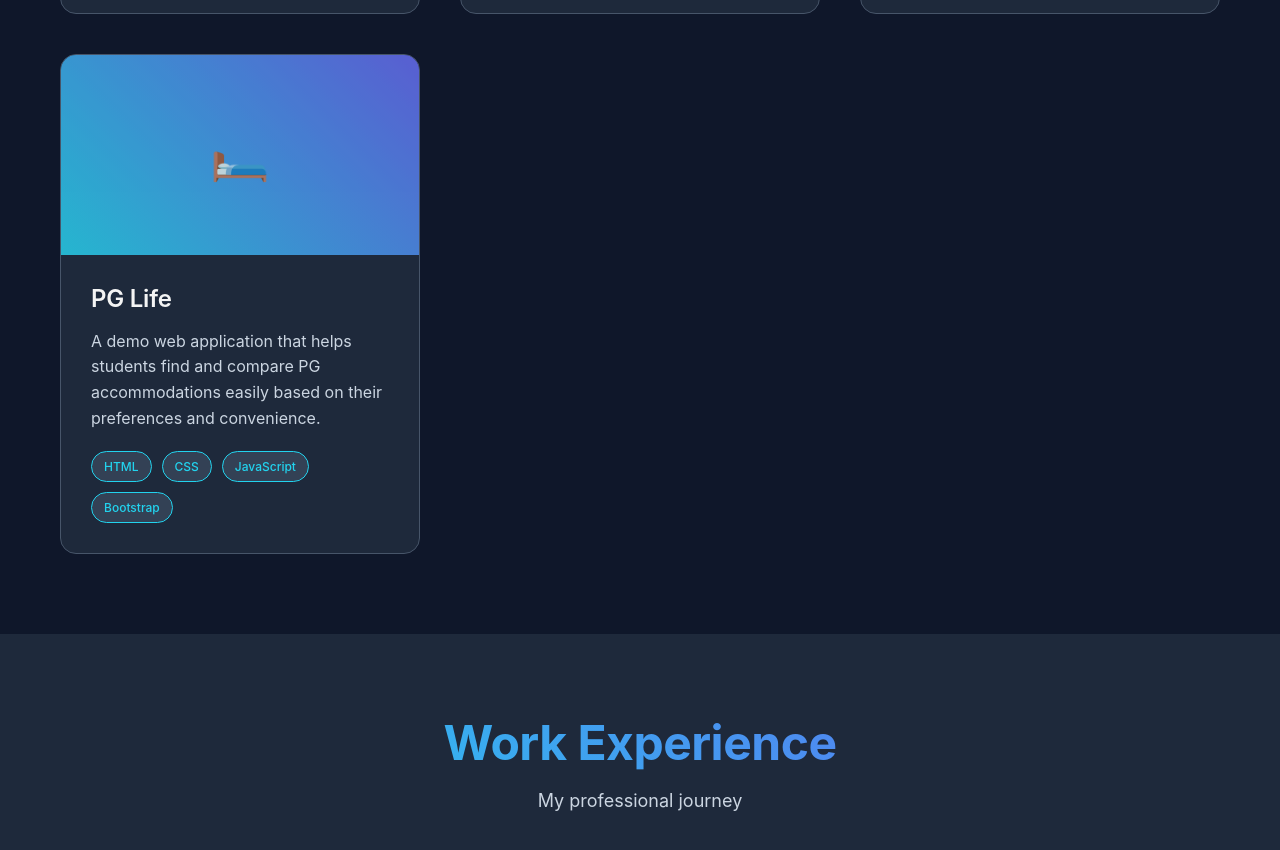
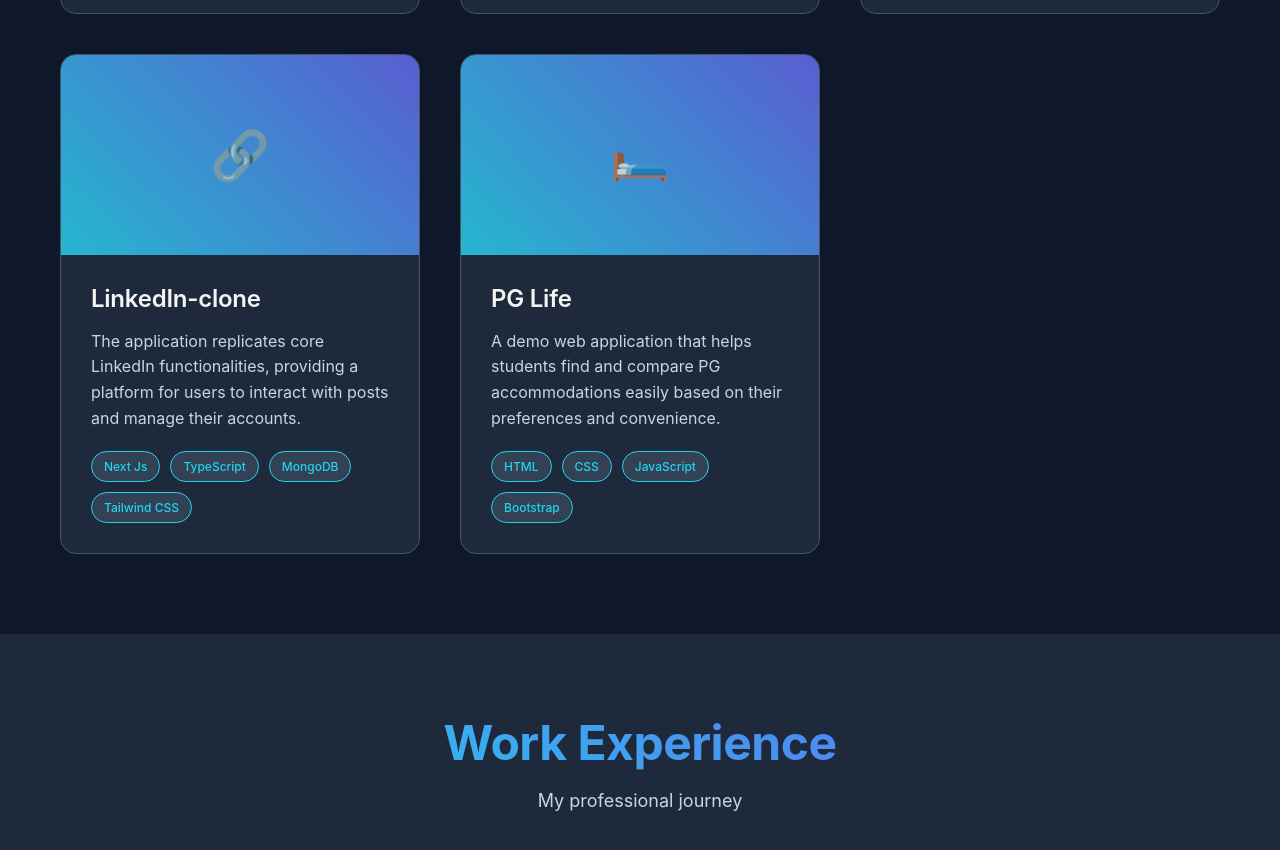
Before and after one commit to AbhayPratap01/Portfolio, a plain HTML site: page index.html in a window 1280 px wide. Shown: the part 3619-4469 px from the top of the page. Drawn offline with nearby package versions, Linux system fonts and the light colour scheme.

Commit message:
added new project

```diff
--- a/index.html
+++ b/index.html
@@ -342,6 +342,29 @@
                 <div class="project-card">
                     <div class="project-image">
                         <div class="project-placeholder">
+                            <div class="project-icon">🔗</div>
+                        </div>
+                        <div class="project-overlay">
+                            <div class="project-links">
+                                <a href="https://linkedin-clone-main-one.vercel.app/" class="project-link" target="_blank">View Demo</a>
+                                <a href="https://github.com/AbhayPratap01/Linkedin-Clone-main" class="project-link" target="_blank">View Code</a>
+                            </div>
+                        </div>
+                    </div>
+                    <div class="project-content">
+                        <h3 class="project-title">LinkedIn-clone</h3>
+                        <p class="project-description">The application replicates core LinkedIn functionalities, providing a platform for users to interact with posts and manage their accounts.</p>
+                        <div class="project-tech">
+                            <span class="tech-tag">Next Js</span>
+                            <span class="tech-tag">TypeScript</span>
+                            <span class="tech-tag">MongoDB</span>
+                            <span class="tech-tag">Tailwind CSS</span>
+                        </div>
+                    </div>
+                </div>
+                <div class="project-card">
+                    <div class="project-image">
+                        <div class="project-placeholder">
                             <div class="project-icon">🛏️</div>
                         </div>
                         <div class="project-overlay">
```
